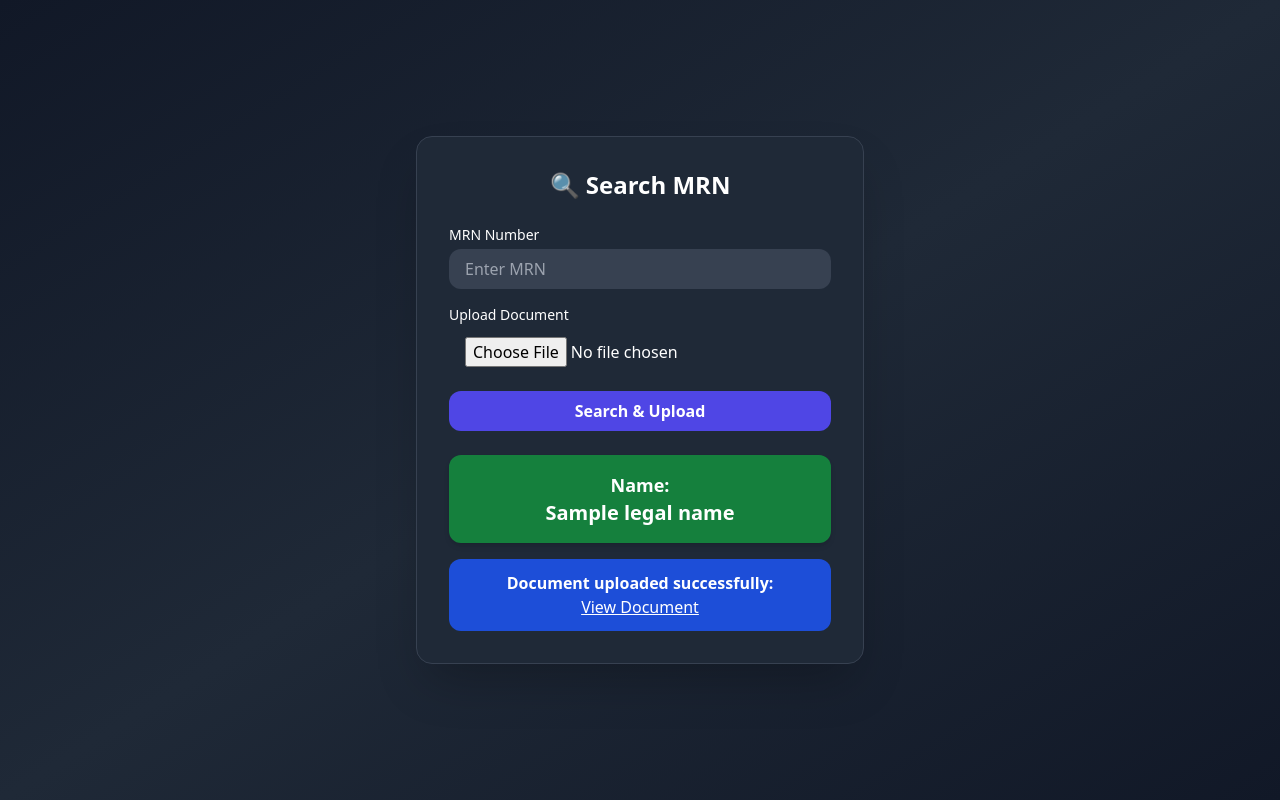
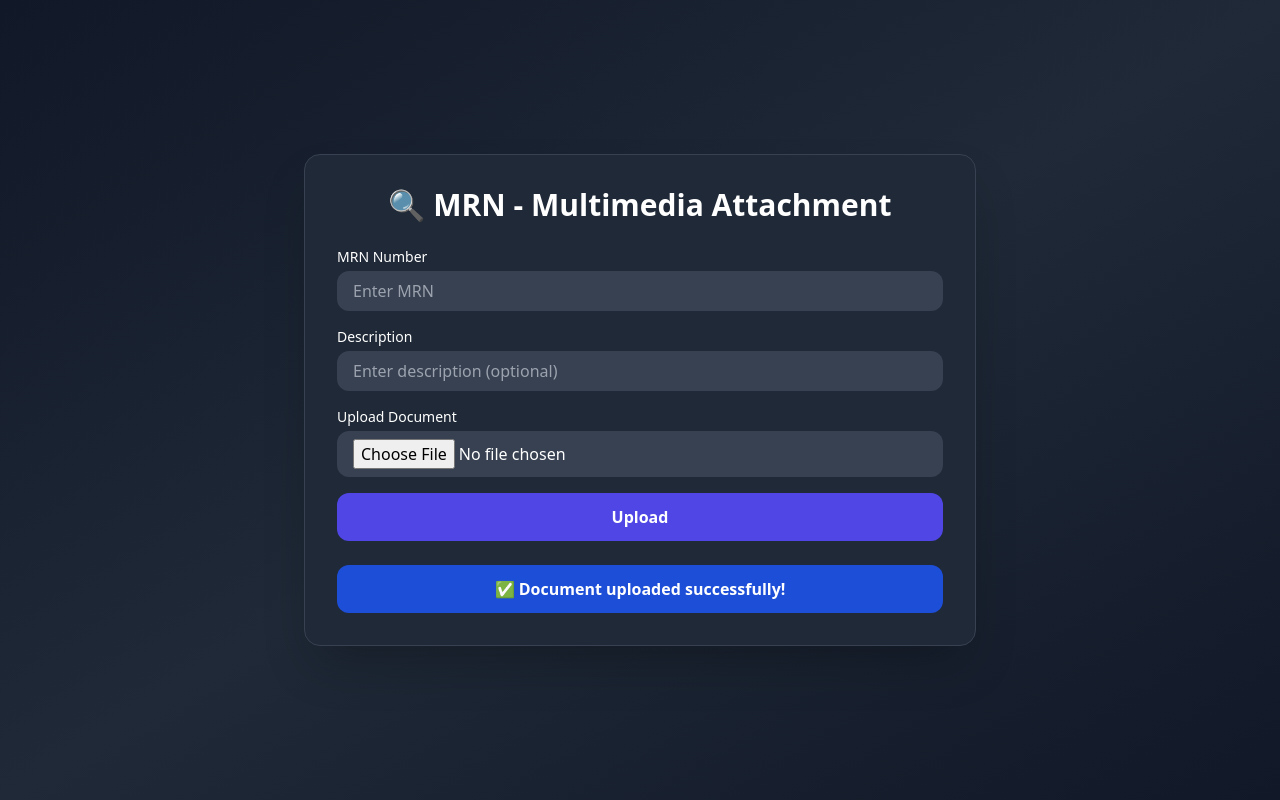
Before and after one commit to gauravbhp/MRN_Media, a Django app: template App/templates/App/mrn_form.html in a window 1280 px wide. Run offline with Django 4.2, Linux system fonts and the light colour scheme; the template is opened without the code that fills it: most values are stand-ins (such as "Sample title", 1, 10 or a date in 2020); parts of the project's set-up code (start-up, migrations or seed data) failed here and were passed over; some libraries are stand-ins or nearby versions.

Commit message:
Refactor MRN form layout and add description field
Updated the MRN form HTML structure and styling. Added a description input field and improved layout for better user experience.

```diff
--- a/App/templates/App/mrn_form.html
+++ b/App/templates/App/mrn_form.html
@@ -1,16 +1,16 @@
 <!DOCTYPE html>
 <html lang="en">
 <head>
-    <meta charset="UTF-8">
+  <meta charset="UTF-8" />
+  <meta name="viewport" content="width=device-width, initial-scale=1.0" />
   <title>MRN Form</title>
   <script src="https://cdn.tailwindcss.com"></script>
 </head>
-<body class="min-h-screen flex items-center justify-center bg-gradient-to-br from-gray-900 via-gray-800 to-gray-900 text-white">
+<body class="min-h-screen flex items-center justify-center bg-gradient-to-br from-gray-900 via-gray-800 to-gray-900 text-white p-4">
 
-    <div class="w-full max-w-md bg-gray-800 rounded-2xl shadow-2xl p-8 border border-gray-700">
-        <h2 class="text-2xl font-bold text-center mb-6">🔍 Search MRN</h2>
+  <div class="w-full sm:max-w-2xl bg-gray-800 rounded-2xl shadow-2xl p-6 sm:p-8 border border-gray-700">
+    <h2 class="text-2xl sm:text-3xl font-bold text-center mb-6">🔍 MRN - Multimedia Attachment</h2>
 
-        <!-- Form -->
     <form method="post" enctype="multipart/form-data" class="space-y-4">
       {% csrf_token %}
       <div>
@@ -20,49 +20,107 @@
       </div>
 
       <div>
+        <label for="description" class="block text-sm font-medium mb-1">Description</label>
+        <input type="text" name="description" id="description" placeholder="Enter description (optional)"
+          class="w-full px-4 py-2 rounded-xl bg-gray-700 text-white focus:ring-2 focus:ring-indigo-500 focus:outline-none">
+      </div>
+
+      <div>
         <label for="document" class="block text-sm font-medium mb-1">Upload Document</label>
         <input type="file" name="document" id="document"
-                       class="w-full  px-4 py-2 rounded-xl focus:ring-2 focus:ring-indigo-500 focus:outline-none">
+          class="w-full px-4 py-2 rounded-xl focus:ring-2 focus:ring-indigo-500 focus:outline-none bg-gray-700 text-white">
       </div>
 
       <button type="submit"
-                    class="w-full py-2 px-4 bg-indigo-600 hover:bg-indigo-500 rounded-xl text-white font-semibold transition duration-200 ease-in-out transform hover:scale-105">
-                Search & Upload
+        class="w-full py-3 px-4 bg-indigo-600 hover:bg-indigo-500 rounded-xl text-white font-semibold transition duration-200 ease-in-out transform hover:scale-105">
+        Upload
       </button>
     </form>
 
-        <!-- Result -->
-        <div class="mt-6">
-            {% if legal_name %}
-                <div class="p-4 bg-green-700 rounded-xl shadow-md text-center animate-fade-in">
-                    <p class="text-lg font-semibold"> Name:</p>
-                    <p class="text-xl font-bold">{{ legal_name }}</p>
-                </div>
-            {% elif legal_name is not None %}
-                <div class="p-4 bg-red-700 rounded-xl shadow-md text-center animate-fade-in">
-                    <p class="text-lg font-semibold">❌ No record found for this MRN</p>
-                </div>
-            {% endif %}
+    <div id="mrnDetails" class="mt-6"></div>
 
     {% if document_url %}
-                <div class="mt-4 p-3 bg-blue-700 rounded-xl text-center">
-                    <p class="font-semibold">Document uploaded successfully:</p>
-                    <a href="{{ document_url }}" target="_blank" class="underline text-white">View Document</a>
+      <div class="mt-4 p-3 bg-blue-700 rounded-xl text-center animate-fade-in">
+        <p class="font-semibold">✅ Document uploaded successfully!</p>
       </div>
     {% endif %}
   </div>
-    </div>
 
-    <!-- Small animation -->
   <style>
     @keyframes fade-in {
       from { opacity: 0; transform: translateY(10px); }
       to { opacity: 1; transform: translateY(0); }
     }
-        .animate-fade-in {
-            animation: fade-in 0.6s ease-in-out;
-        }
+    .animate-fade-in { animation: fade-in 0.6s ease-in-out; }
   </style>
 
+  <script>
+  document.addEventListener("DOMContentLoaded", function () {
+      const mrnInput = document.getElementById("mrn");
+      const mrnDetails = document.getElementById("mrnDetails");
+
+      mrnInput.addEventListener("blur", function () {
+          const mrnValue = this.value.trim();
+          if (!mrnValue) return;
+
+          mrnDetails.innerHTML = `
+              <div class="p-4 bg-gray-700 rounded-xl text-center animate-fade-in">
+                  <p class="text-sm font-semibold">⏳ Fetching details...</p>
+              </div>
+          `;
+
+          fetch(`/?mrn=${encodeURIComponent(mrnValue)}`, {
+              headers: { "X-Requested-With": "XMLHttpRequest" }
+          })
+          .then(res => res.json())
+          .then(data => {
+              let html = "";
+              if (data.legal_name) {
+                  html += `
+                      <div class="p-4 bg-green-700 rounded-xl text-center animate-fade-in mb-4">
+                          <p class="text-lg font-semibold">Name:</p>
+                          <p class="text-xl font-bold">${data.legal_name}</p>
+                      </div>`;
+              } else {
+                  html += `
+                      <div class="p-4 bg-red-700 rounded-xl text-center animate-fade-in mb-4">
+                          <p class="font-semibold">❌ No record found</p>
+                      </div>`;
+              }
+
+              if (data.files && data.files.length > 0) {
+                  html += `
+                      <div class="bg-gray-700 p-4 rounded-xl">
+                          <h3 class="text-lg font-bold mb-3">📂 Uploaded Files:</h3>
+                          <ul class="space-y-2">
+                              ${data.files.map(f => `
+                                  <li class="flex justify-between items-center bg-gray-800 px-3 py-2 rounded-lg">
+                                      <span class="truncate w-1/2">${f.name}</span>
+                                      <div class="flex gap-3">
+                                          <a href="${f.url}" download class="text-indigo-400 hover:text-indigo-300 text-sm font-semibold underline">Download</a>
+                                      </div>
+                                  </li>
+                              `).join("")}
+                          </ul>
+                      </div>`;
+              } else {
+                  html += `
+                      <div class="p-4 bg-gray-700 rounded-xl text-center animate-fade-in">
+                          <p class="text-sm font-semibold">📁 No uploaded files found for this MRN</p>
+                      </div>`;
+              }
+
+              mrnDetails.innerHTML = html;
+          })
+          .catch(err => {
+              console.error(err);
+              mrnDetails.innerHTML = `
+                  <div class="p-4 bg-red-700 rounded-xl text-center animate-fade-in">
+                      <p class="text-sm font-semibold">⚠️ Error fetching MRN details</p>
+                  </div>`;
+          });
+      });
+  });
+  </script>
 </body>
 </html>
```
Lines whose indentation alone changed are shown as unchanged.
